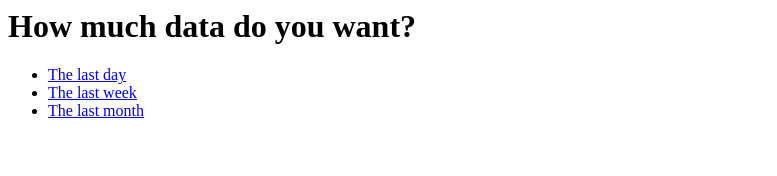
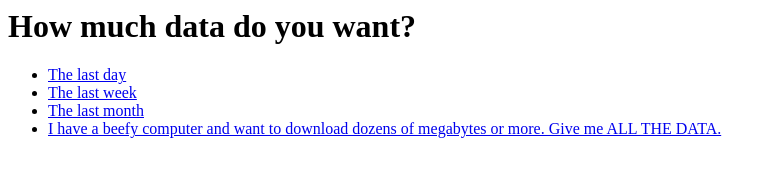
Before and after one commit to Spferical/grid-stats, a plain HTML site: page index.html in a window 1280 px wide. Shown: the whole page, without its empty margins (0-777 px from the left). Drawn offline with nearby package versions, Linux system fonts and the light colour scheme.

Commit message:
Bring back link to /all

```diff
--- a/index.html
+++ b/index.html
@@ -18,6 +18,9 @@
    <li>
      <a href='month'> The last month </a>
    </li>
+   <li>
+     <a href='all'> I have a beefy computer and want to download dozens of megabytes or more. Give me ALL THE DATA. </a>
+   </li>
  </ul>
 
 </body>
```
